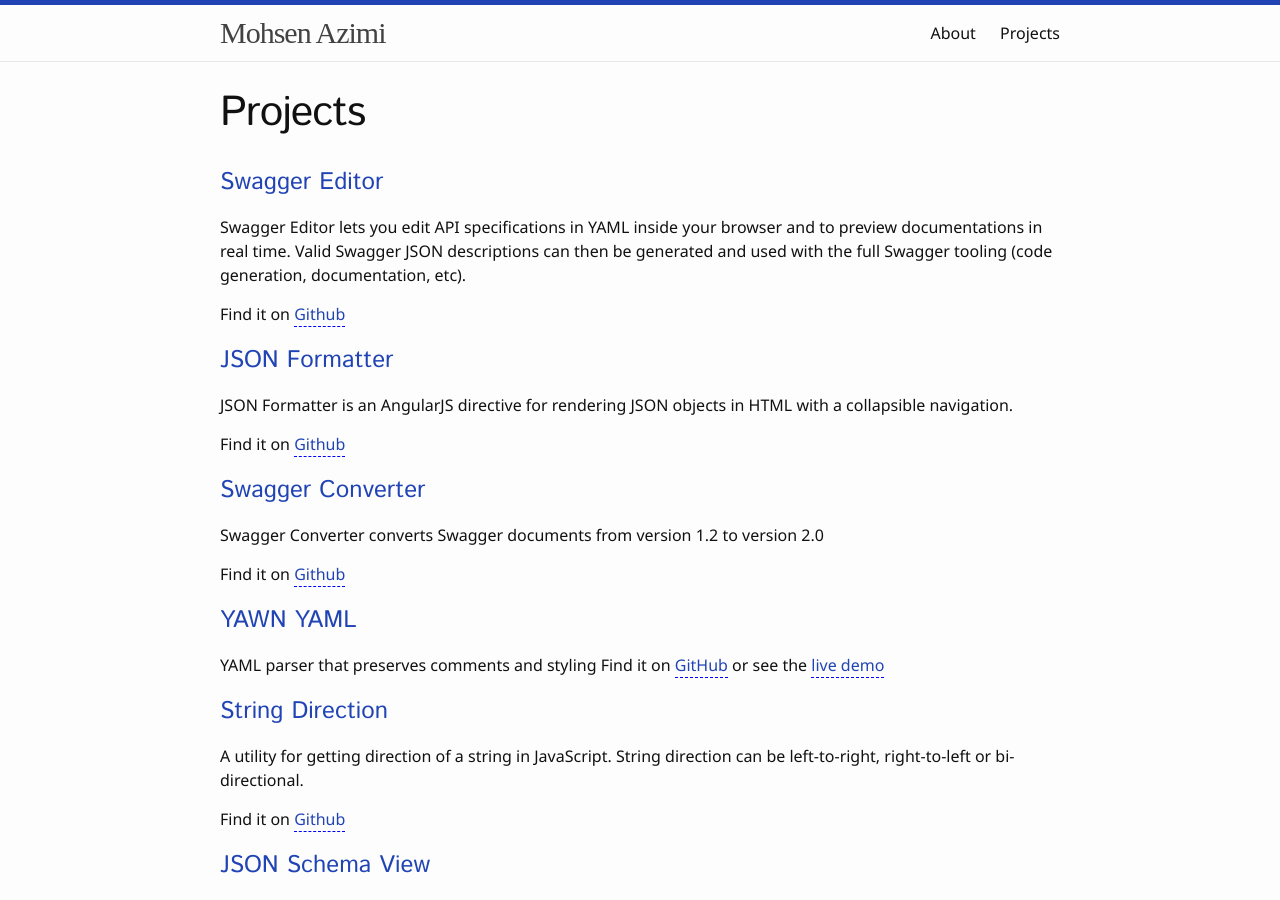
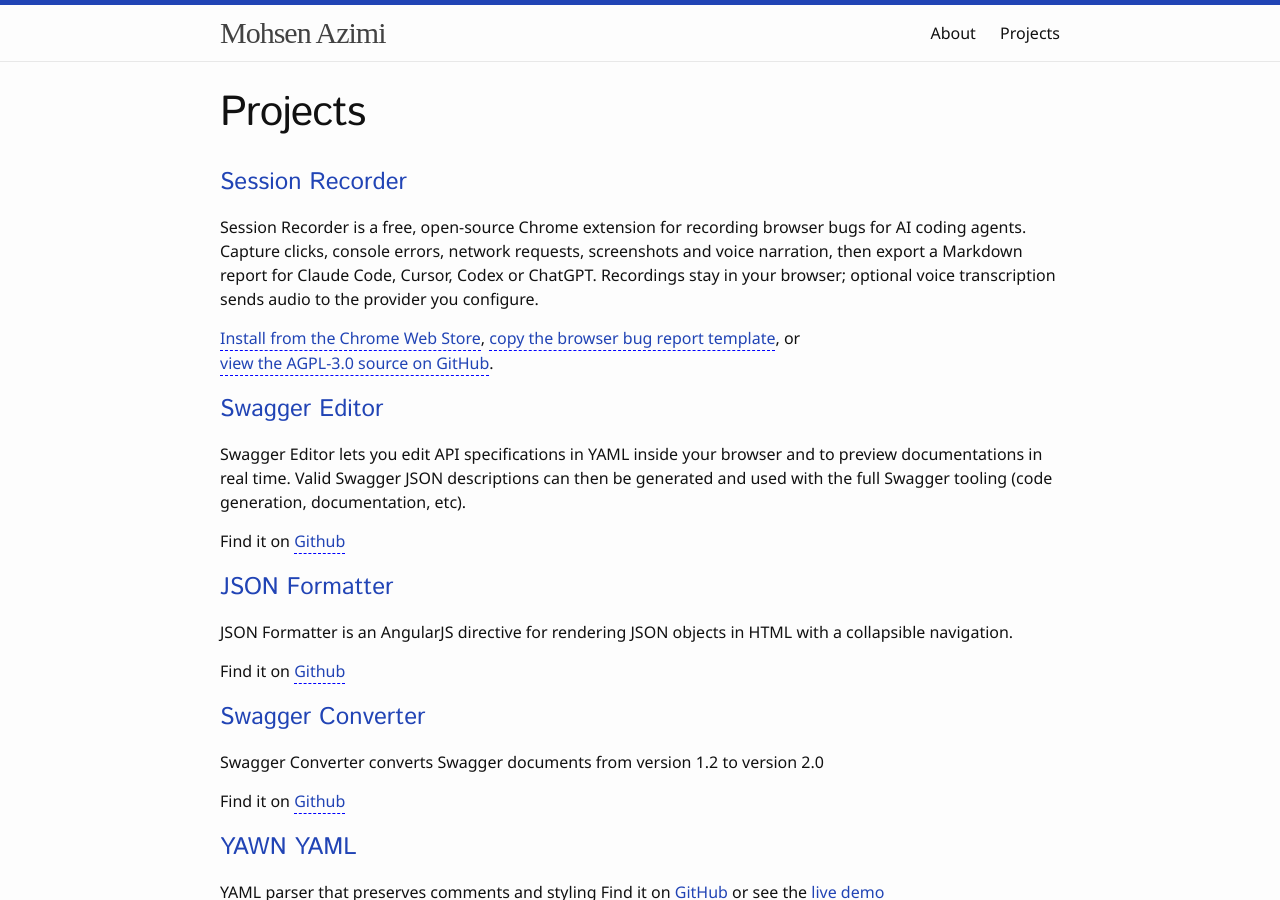
Before and after one commit to mohsen1/mohsen1.github.io, a Jekyll site: the page built from projects.md, in a window 1280 px wide and 900 px high. Built offline with Jekyll 4.4.1, drawn with Linux system fonts in a browser that asks for light colours; some web fonts are replaced.

Commit message:
Add Session Recorder to the public projects directory (#6)

```diff
--- a/projects.md
+++ b/projects.md
@@ -3,6 +3,18 @@
 title: Projects
 permalink: /projects/
 ---
+
+# [Session Recorder](/session-recorder-chrome-extension/)
+
+Session Recorder is a free, open-source Chrome extension for recording browser
+bugs for AI coding agents. Capture clicks, console errors, network requests,
+screenshots and voice narration, then export a Markdown report for Claude Code,
+Cursor, Codex or ChatGPT. Recordings stay in your browser; optional voice
+transcription sends audio to the provider you configure.
+
+[Install from the Chrome Web Store](https://chromewebstore.google.com/detail/session-recorder/dboiheheijgmfpfhbmjggiijpgondghh),
+[copy the browser bug report template](/session-recorder-chrome-extension/bug-report-template/),
+or [view the AGPL-3.0 source on GitHub](https://github.com/mohsen1/session-recorder-chrome-extension).
 
 # [Swagger Editor](https://github.com/swagger-api/swagger-editor)
 Swagger Editor lets you edit API specifications in YAML inside your browser and to preview documentations in real time. Valid Swagger JSON descriptions can then be generated and used with the full Swagger tooling (code generation, documentation, etc).
```
